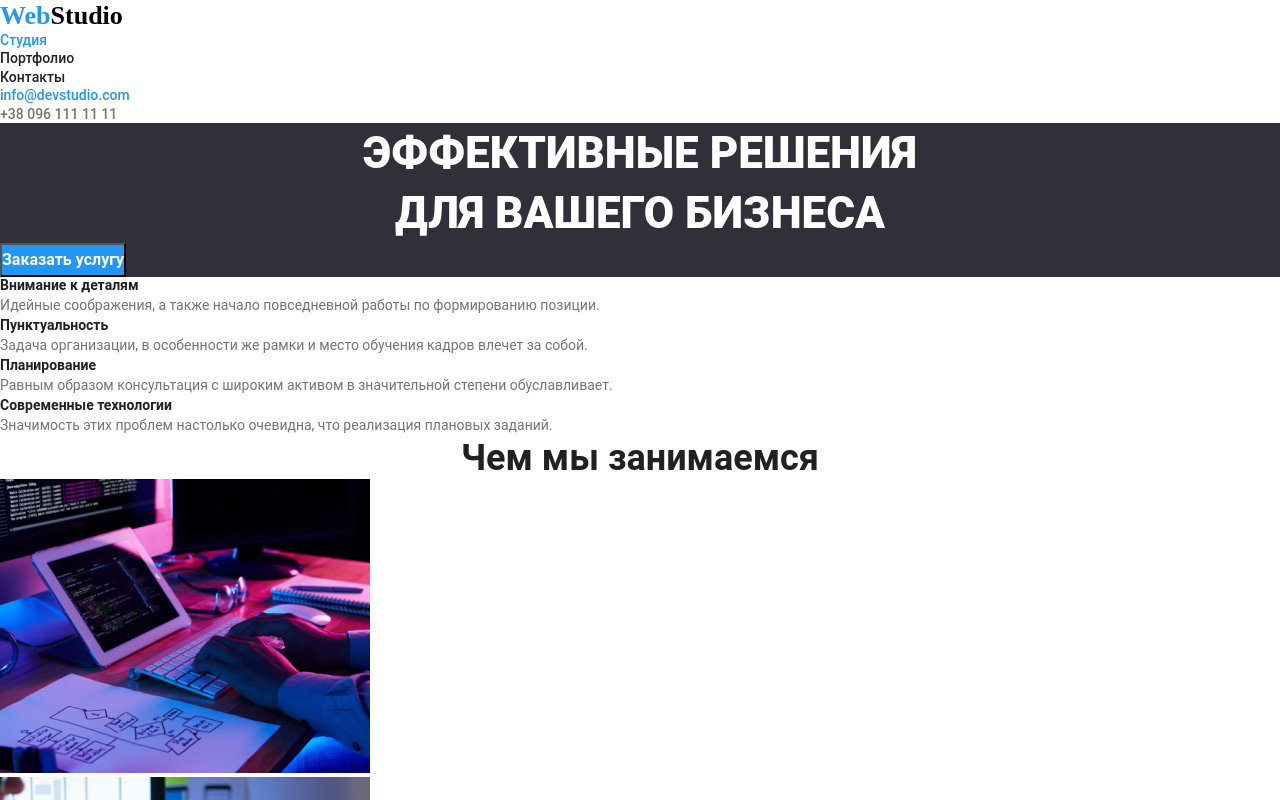
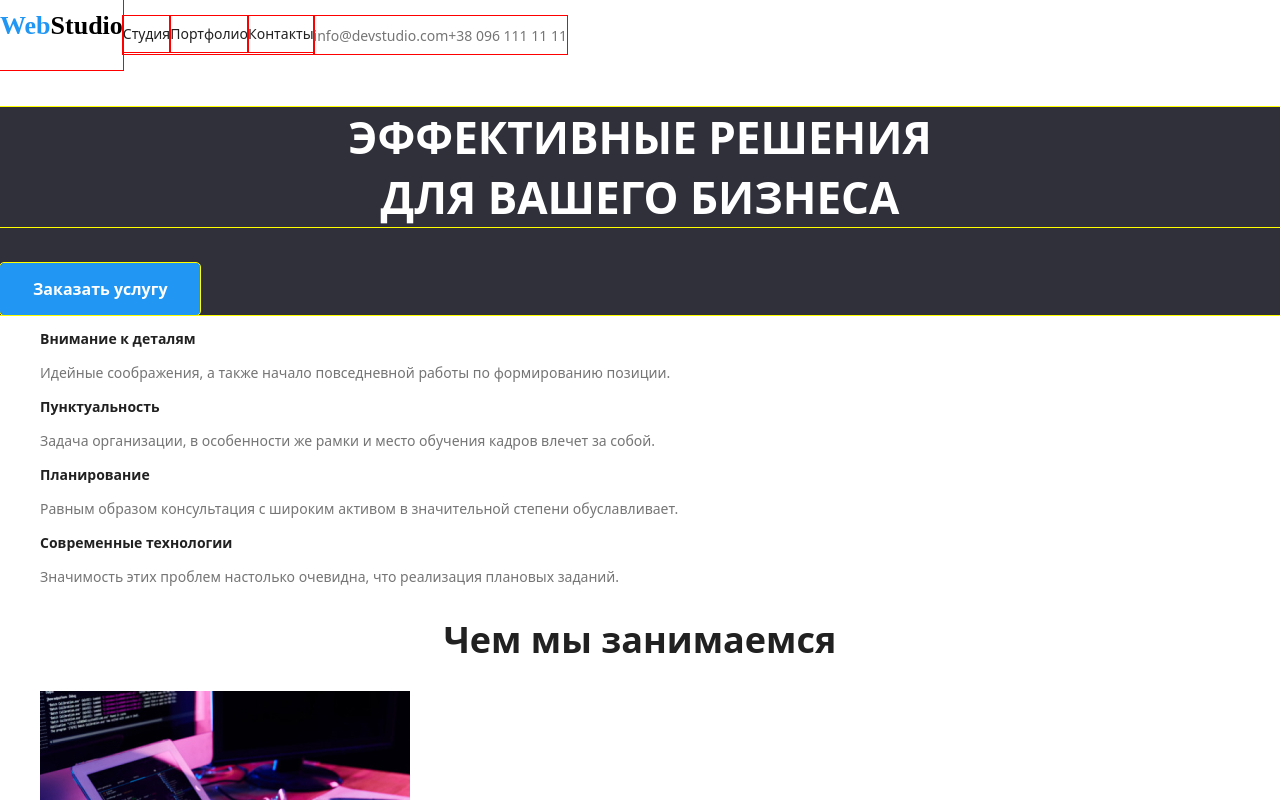
Before and after one commit to YuliiaDvoinos/goit-markup-hw-03, a plain HTML site: page index.html in a window 1280 px wide. Shown: the top 800 px of the page. Drawn offline with nearby package versions, Linux system fonts and the light colour scheme.

Commit message:
test msrgins

```diff
--- a/index.html
+++ b/index.html
@@ -4,6 +4,10 @@
     <meta charset="UTF-8" />
     <meta name="viewport" content="width=device-width, initial-scale=1.0" />
     <title>WebStudio</title>
+    <link
+      href="https://fonts.googleapis.com/css2?family=Roboto:wght@400;700&display=swap"
+      rel="stylesheet"
+    />
     <link
       rel="stylesheet"
       href="https://cdnjs.cloudflare.com/ajax/libs/modern-normalize/1.0.0/modern-normalize.min.css"
@@ -14,33 +18,35 @@
     <!--weight container=1200px
     padding l,r = 15px-->
     <!-- header-->
-    <header class="main-file-header">
-      <nav>
+    <header>
+      <div class="header-container">
+        <nav class="main-nav">
           <a href="index.html" lang="en" class="logo-text"
             ><span class="logo-part">Web</span>Studio</a
           >
           <ul class="nav-list">
-          <li><a href="" class="nav-list-element-1">Студия</a></li>
+            <li><a href="" class="nav-list-element">Студия</a></li>
             <li>
-            <a href="./portfolio.html" class="nav-list-element-2">Портфолио</a>
+              <a href="./portfolio.html" class="nav-list-element">Портфолио</a>
             </li>
-          <li><a href="" class="nav-list-element-3">Контакты</a></li>
+            <li><a href="" class="nav-list-element">Контакты</a></li>
           </ul>
         </nav>
         <address>
           <ul class="nav-adress-list">
-          <li>
+            <li class="adress-list-item">
               <a href="mailto:info@devstudio.com" class="mail-address-webstudio"
                 >info@devstudio.com</a
               >
             </li>
-          <li>
+            <li class="adress-list-item">
               <a href="tel:+380961111111" class="tel-address-webstudio-header"
                 >+38 096 111 11 11</a
               >
             </li>
           </ul>
         </address>
+      </div>
     </header>
     <!-- main-->
     <main>
--- a/styles/styles.css
+++ b/styles/styles.css
@@ -1,14 +1,4 @@
-*,
-*::before,
-*::after {
-  margin: 0;
-  padding: 0;
-}
-
-body {
-  font-family: "roboto", sans-serif;
-}
-.main-file-header {
+header {
   background: #ffffff;
 }
 .logo-text {
@@ -19,6 +9,7 @@ body {
   font-size: 26px;
   line-height: 31px;
   color: #000000;
+  padding: 0;
 }
 .logo-part {
   color: #2196f3;
@@ -35,9 +26,8 @@ body {
 .portfolio-main-section-list-with-pictures {
   list-style-type: none;
 }
-.nav-list-element-1,
-.nav-list-element-2,
-.nav-list-element-3 {
+
+.nav-list-element {
   text-decoration: none;
   font-style: normal;
   font-weight: 500;
@@ -45,18 +35,12 @@ body {
   line-height: 16px;
   color: #212121;
 }
-.nav-list-element-1 {
+
+.nav-list-element:hover {
   color: #2196f3;
 }
 
-.mail-address-webstudio {
-  font-style: normal;
-  font-weight: 500;
-  font-size: 14px;
-  line-height: 16px;
-  color: #2196f3;
-  text-decoration: none;
-}
+.mail-address-webstudio,
 .tel-address-webstudio-header {
   font-style: normal;
   font-weight: 500;
@@ -64,6 +48,10 @@ body {
   line-height: 16px;
   color: #757575;
   text-decoration: none;
+}
+.tel-address-webstudio-header:hover,
+.mail-address-webstudio:hover {
+  color: #2196f3;
 }
 .section-with-button {
   background: #2f303a;
@@ -83,6 +71,12 @@ body {
   font-size: 16px;
   line-height: 30px;
   background: #2196f3;
+  border: 1px solid transparent;
+
+  border-radius: 4px;
+  min-width: 200px;
+  text-align: center;
+  padding: 10px 32px;
 }
 .button-to-order-servise-text {
   color: #ffffff;
@@ -171,12 +165,6 @@ body {
   line-height: 24px;
   color: rgba(255, 255, 255, 0.6);
 }
-.potfolio-body {
-  font-family: "roboto", sans-serif;
-}
-.portfolio-header {
-  background: #ffffff;
-}
 .portfolio-nav-list-element-1,
 .portfolio-nav-list-element-3 {
   text-decoration: none;
@@ -233,3 +221,43 @@ body {
   line-height: 30px;
   color: #757575;
 }
+/* to help me aligns*/
+.main-file-header,
+.logo-text,
+.nav-list,
+.nav-list-element,
+.nav-adress-list {
+  outline: 1px solid red;
+}
+.section-with-button,
+.our-slogan,
+.button-to-order-servise {
+  outline: 1px solid yellow;
+}
+
+.header-container {
+  display: flex;
+}
+.main-nav {
+  display: flex;
+}
+.nav-list {
+  padding: 0;
+  display: flex;
+}
+.logo-text,
+.nav-list-element,
+.adress-list-item {
+  display: block;
+  padding: 10px 0;
+}
+.nav-adress-list {
+  padding: 0;
+  display: flex;
+}
+.nav-list-element {
+  margin-right: 50px;
+}
+.nav-list-element:last-child {
+  margin-right: 0;
+}
```
Also changed, not shown: portfolio.html (+1 -1 lines). Lines whose indentation alone changed are shown as unchanged.
